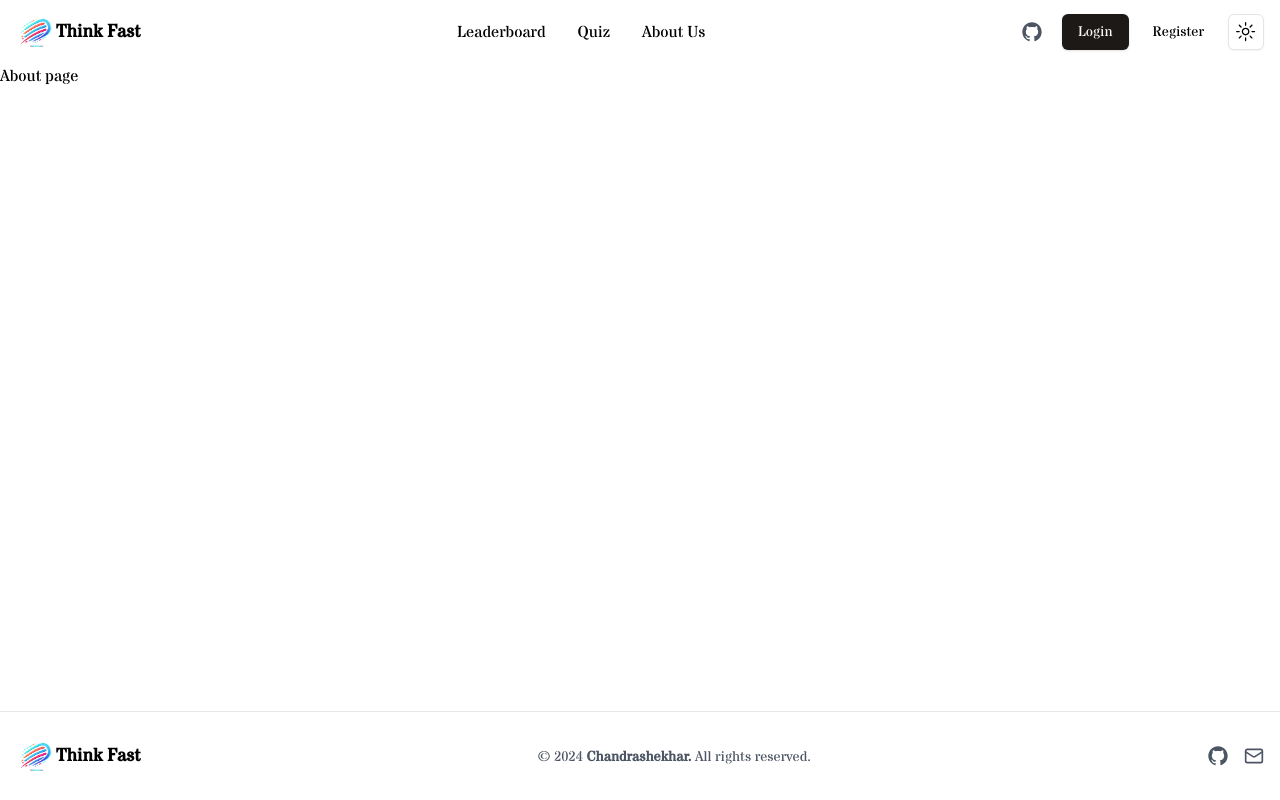
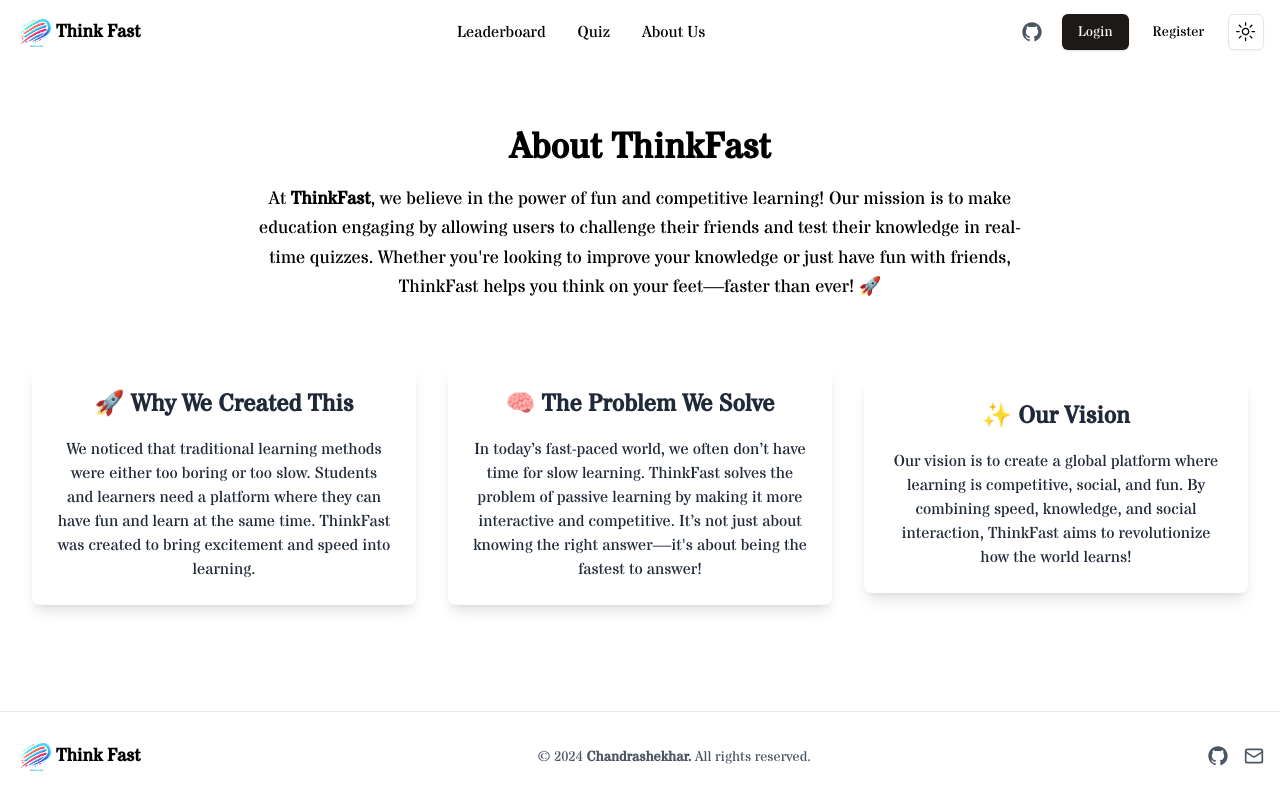
Before and after one commit to StarDust130/ThinkFast, a Next.js app: page /about in a window 1280 px wide. Built offline with nearby package versions, Linux system fonts and the light colour scheme.

Commit message:
Refactor about page component: Update content and styling

```diff
--- a/src/app/(info)/about/page.tsx
+++ b/src/app/(info)/about/page.tsx
@@ -1,7 +1,57 @@
+export default function AboutUs() {
+  return (
+    <section className="py-16 px-8">
+      <div className="container mx-auto flex flex-col items-center text-center">
+        <h1 className="text-4xl font-bold mb-4">About ThinkFast</h1>
+        <p className="text-lg leading-relaxed max-w-3xl mb-8">
+          At <strong>ThinkFast</strong>, we believe in the power of fun and
+          competitive learning! Our mission is to make education engaging by
+          allowing users to challenge their friends and test their knowledge in
+          real-time quizzes. Whether you&apos;re looking to improve your
+          knowledge or just have fun with friends, ThinkFast helps you think on
+          your feet—faster than ever! 🚀
+        </p>
 
-const page = () => {
-  return (
-    <div>About page</div>
-  )
+        <div className="flex flex-col lg:flex-row items-center justify-between gap-8 mt-8">
+          {/* Problem We Solve Section */}
+          <div className="bg-white text-gray-800 p-6 rounded-lg shadow-lg max-w-sm hover:scale-105 transition-transform">
+            <h2 className="text-2xl font-semibold mb-4">
+              🚀 Why We Created This
+            </h2>
+            <p className="text-base">
+              We noticed that traditional learning methods were either too
+              boring or too slow. Students and learners need a platform where
+              they can have fun and learn at the same time. ThinkFast was
+              created to bring excitement and speed into learning.
+            </p>
+          </div>
+
+          {/* Problem Solved Section */}
+          <div className="bg-white text-gray-800 p-6 rounded-lg shadow-lg max-w-sm hover:scale-105 transition-transform">
+            <h2 className="text-2xl font-semibold mb-4">
+              🧠 The Problem We Solve
+            </h2>
+            <p className="text-base">
+              In today’s fast-paced world, we often don’t have time for slow
+              learning. ThinkFast solves the problem of passive learning by
+              making it more interactive and competitive. It’s not just about
+              knowing the right answer—it&apos;s about being the fastest to
+              answer!
+            </p>
+          </div>
+
+          {/* Vision Section */}
+          <div className="bg-white text-gray-800 p-6 rounded-lg shadow-lg max-w-sm hover:scale-105 transition-transform">
+            <h2 className="text-2xl font-semibold mb-4">✨ Our Vision</h2>
+            <p className="text-base">
+              Our vision is to create a global platform where learning is
+              competitive, social, and fun. By combining speed, knowledge, and
+              social interaction, ThinkFast aims to revolutionize how the world
+              learns!
+            </p>
+          </div>
+        </div>
+      </div>
+    </section>
+  );
 }
-export default page
```
